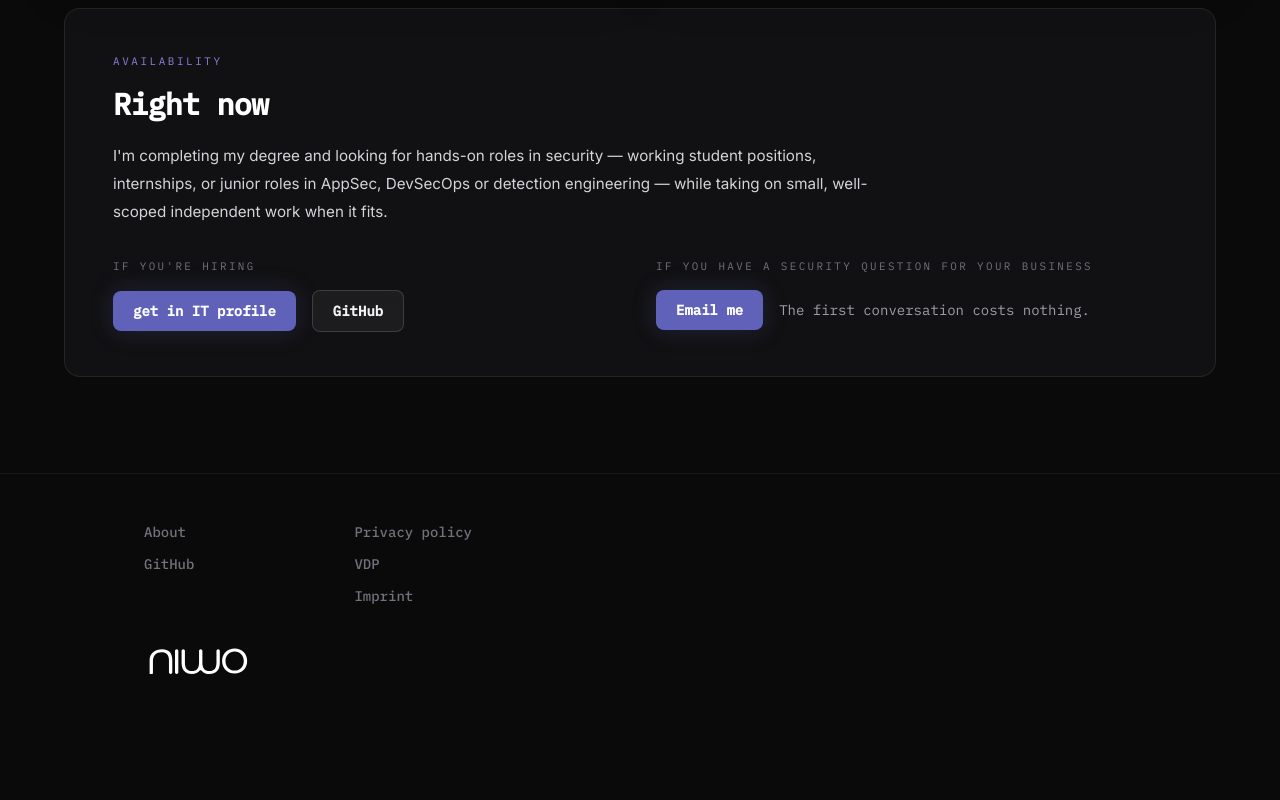
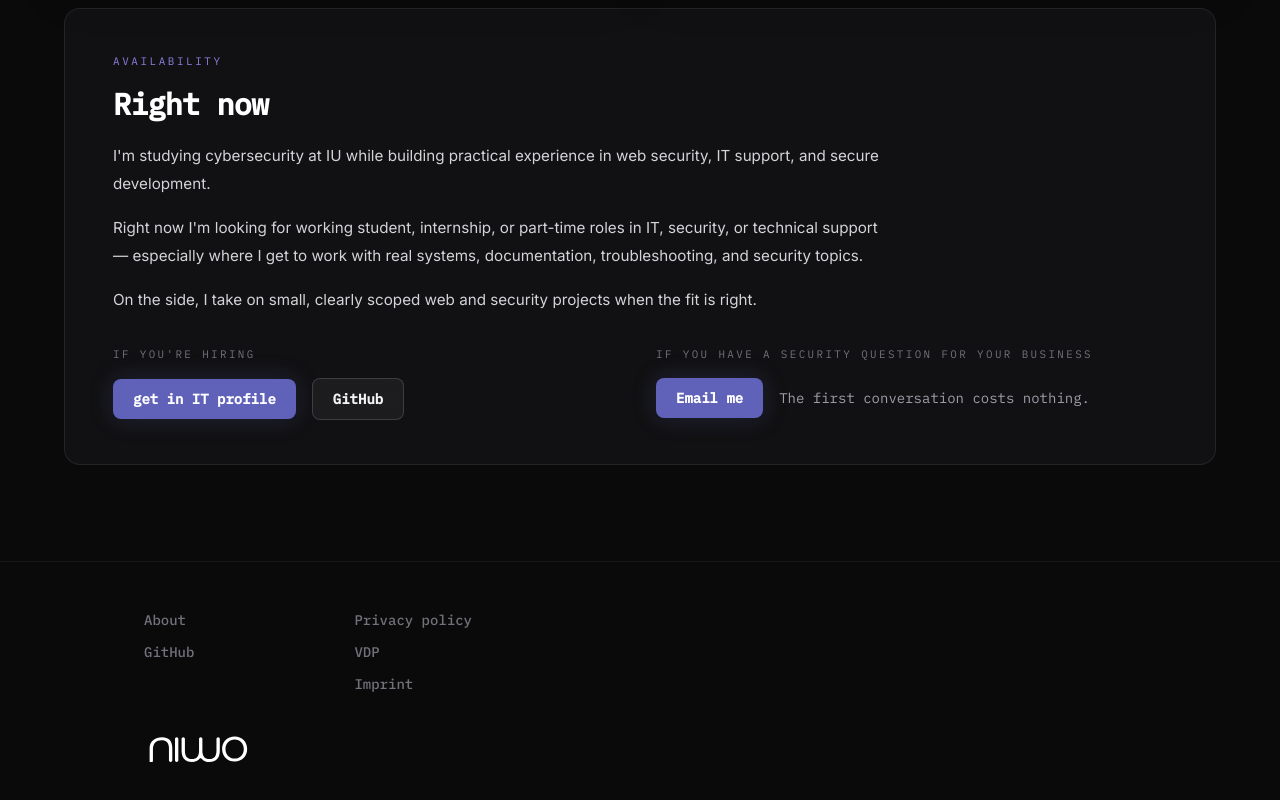
Before and after one commit to n1wo/niwo-webapp, a Next.js app in the folder frontend/: page /en/pages/about in a window 1280 px wide. Shown: the part 1709-2509 px from the top of the page. Before the commit the page ends 2451 px from the top, so only its background shows below. Built offline with nearby package versions, Linux system fonts and the light colour scheme; no server answers.

Commit message:
copy(about): new three-paragraph availability text in Right now
DE text verbatim from Nikita; EN is a machine translation — review
before merge. Section renders paragraphs as a list now.

Co-Authored-By: Claude Fable 5 <noreply@anthropic.com>

```diff
--- a/frontend/src/app/[locale]/pages/about/page.tsx
+++ b/frontend/src/app/[locale]/pages/about/page.tsx
@@ -256,9 +256,16 @@ export default async function AboutPage({
           >
             {t("now.heading")}
           </h2>
-          <p className="mt-5 max-w-3xl text-sm leading-7 text-zinc-300 sm:text-[0.95rem]">
-            {t("now.text")}
-          </p>
+          <div className="mt-5 max-w-3xl space-y-4">
+            {(t.raw("now.paragraphs") as string[]).map((paragraph) => (
+              <p
+                key={paragraph.slice(0, 32)}
+                className="text-sm leading-7 text-zinc-300 sm:text-[0.95rem]"
+              >
+                {paragraph}
+              </p>
+            ))}
+          </div>
           <div className="mt-8 grid gap-8 sm:grid-cols-2">
             <div>
               <p className="font-mono text-[0.68rem] uppercase tracking-[0.22em] text-zinc-500">
--- a/frontend/src/messages/de.json
+++ b/frontend/src/messages/de.json
@@ -401,7 +401,11 @@
     "now": {
       "eyebrow": "STATUS",
       "heading": "Gerade jetzt",
-      "text": "Ich mache gerade meinen Abschluss und suche praktische Erfahrung — Werkstudentenstellen, Praktika oder Junior-Rollen in AppSec, DevSecOps oder Detection Engineering. Nebenbei nehme ich kleine, klar abgesteckte Projekte an, wenn's passt.",
+      "paragraphs": [
+        "Ich studiere Cybersecurity an der IU und baue parallel praktische Erfahrung in Web Security, IT-Support und sicherer Entwicklung auf.",
+        "Aktuell suche ich Werkstudenten-, Praktikums- oder Teilzeitrollen im Bereich IT, Security oder technischem Support — besonders dort, wo ich mit echten Systemen, Dokumentation, Fehlersuche und Security-Themen arbeiten kann.",
+        "Nebenbei arbeite ich an kleinen, klar abgegrenzten Web- und Security-Projekten, wenn der Rahmen passt."
+      ],
       "recruiters": {
         "label": "Wenn du einstellst",
         "profileCta": "get in IT Profil",
--- a/frontend/src/messages/en.json
+++ b/frontend/src/messages/en.json
@@ -401,7 +401,11 @@
     "now": {
       "eyebrow": "AVAILABILITY",
       "heading": "Right now",
-      "text": "I'm completing my degree and looking for hands-on roles in security — working student positions, internships, or junior roles in AppSec, DevSecOps or detection engineering — while taking on small, well-scoped independent work when it fits.",
+      "paragraphs": [
+        "I'm studying cybersecurity at IU while building practical experience in web security, IT support, and secure development.",
+        "Right now I'm looking for working student, internship, or part-time roles in IT, security, or technical support — especially where I get to work with real systems, documentation, troubleshooting, and security topics.",
+        "On the side, I take on small, clearly scoped web and security projects when the fit is right."
+      ],
       "recruiters": {
         "label": "If you're hiring",
         "profileCta": "get in IT profile",
```
